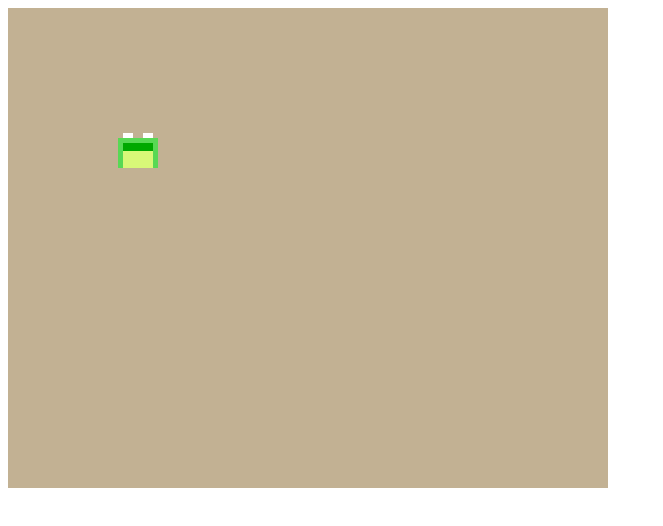
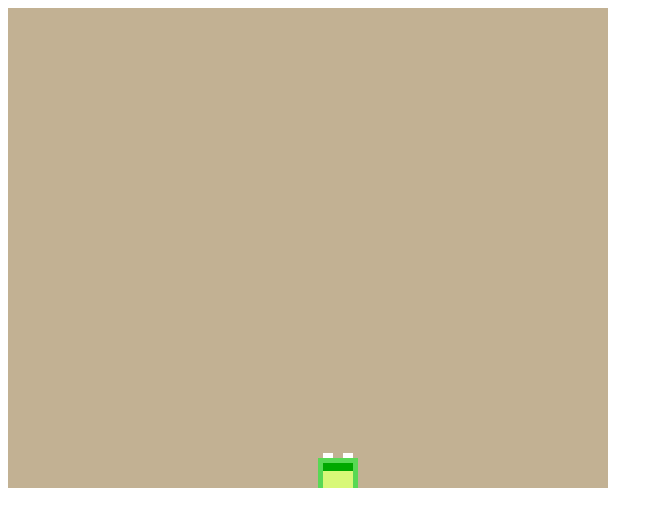
Before and after one commit to jodonnell/game_2_frog, a plain HTML site: page index.html in a window 1280 px wide. Shown: the whole page, without its empty margins (0-663 px from the left). Drawn offline with Linux system fonts and the light colour scheme.

Commit message:
player movement

```diff
--- a/index.html
+++ b/index.html
@@ -22,10 +22,22 @@ function drawRectangle(xposition,yposition,color,x,y,w,h){
 function drawPlayer(){
   const img = PLAYER_SPR[FRAME]
   img.forEach(block => {
-	drawRectangle(playerX,playerY,...block)
+	drawRectangle(player.x,player.y,...block)
   })
 }
 
+document.addEventListener('keydown',(e)=>{
+	if (e.repeat || player.moveing)return;
+	if (e.key == 'ArrowLeft') player.x-=60;
+	else if(e.key == 'ArrowRight')player.x+=60;
+	else if(e.key == 'ArrowUp')player.y-=60;
+})
+
+function checkPlayerBounds(){
+  if (player.x >= C_WIDTH) player.x = C_WIDTH - GRID;
+  else if (player.x < 0)player.x = 0;
+  else if (player.y < 0)player.y = C_HEIGHT - GRID;
+}
 
 function gameLoop(){
 requestAnimationFrame(gameLoop)
@@ -33,13 +45,11 @@ requestAnimationFrame(gameLoop)
 ctx.fillStyle = BROWN
 ctx.fillRect(0,0,C_WIDTH,C_HEIGHT)
 
+checkPlayerBounds()
 drawPlayer()
 
 }
 gameLoop()
 
-
-
-
 </SCRIPT>
 </HTML>
--- a/variables.js
+++ b/variables.js
@@ -5,6 +5,7 @@ var ctx = canvas.getContext('2d')
 const GRID = 60;
 const C_WIDTH = canvas.width = GRID*10;
 const C_HEIGHT = canvas.height = GRID*8;
+
 
 ////colors////
 
@@ -23,5 +24,10 @@ const PLAYER_SPR = {
 }
 
 var FRAME = 0;
-var playerX = 100;
-var playerY= 100;
+var player = {
+	x:GRID*5,
+	y:GRID*7,
+	xSpeed:0,
+	ySpeed:0,
+	moveing:false
+}
```
